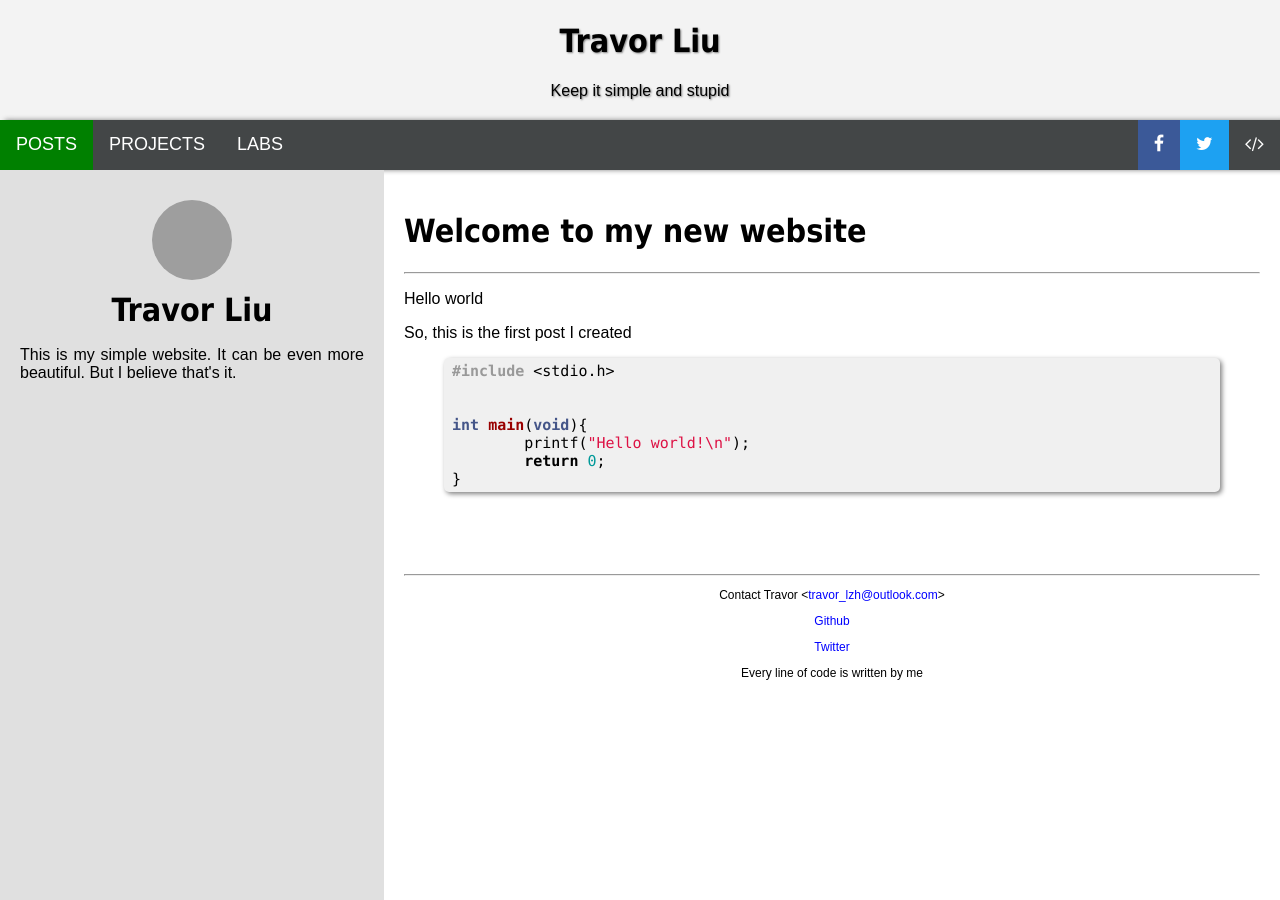
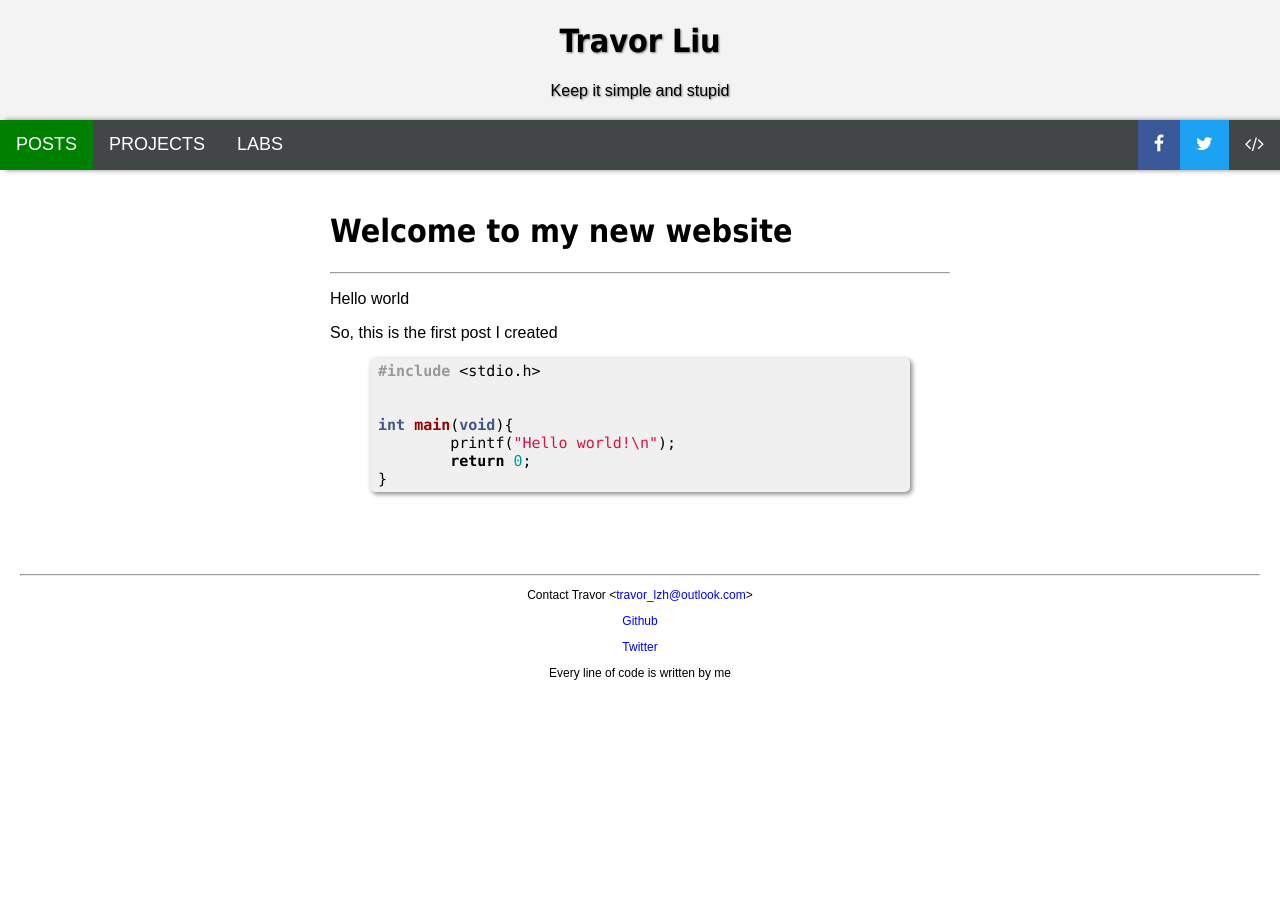
Before and after one commit to TravorLZH/travorlzh.github.io-old, a Jekyll site: the page built from _posts/2018-01-20-Welcome.md, in a window 1280 px wide. Built offline with Jekyll 4.4.1, drawn with Linux system fonts in a browser that asks for light colours; grey boxes are pictures that could not be loaded.

Commit message:
Centralized post on computer
This made the view not weird

```diff
--- a/_layouts/modern.html
+++ b/_layouts/modern.html
@@ -67,13 +67,6 @@
 			<a class="nav-btn contact-twitter" style="float: right;" href="https://twitter.com/Travor_LZH" title="Twitter"><i class="fa fa-twitter"></i></a>
 			<a class="nav-btn contact-facebook" style="float: right;" href="https://www.facebook.com/travor.liu" title="Facebook"><i class="fa fa-facebook"></i></a>
 		</div>
-		<div id="sidebar" class="sidebar">
-			<img class="circle" style="position: absolute; left: 50%; margin-left: -40px; top: 30px;" width="80" height="80" src="https://avatars.githubusercontent.com/TravorLZH"/>
-			<h1>Travor Liu</h1>
-			<div id="bar-content">
-				<p>This is my simple website. It can be even more beautiful. But I believe that's it.</p>
-			</div>
-		</div>
 		<div id="main" class="t-body">
 			<div class="content">
 				<h1>{{page.mtitle}}</h1>
--- a/_layouts/post.html
+++ b/_layouts/post.html
@@ -2,7 +2,6 @@
 layout: modern
 des: hello
 ---
-<!--<link rel="stylesheet" href="/assets/css/post_content.css"/>-->
 <link rel="stylesheet" href="/assets/css/syntax.css"/>
 <div id="post">
 	<h1>{{page.title}}</h1>
--- a/assets/css/custom.css
+++ b/assets/css/custom.css
@@ -37,7 +37,12 @@
 }
 
 @media only screen and (min-width: 420px){
-	.content img{
+	#post img{
 		max-width: 100%;
 	}
+	#post{
+		width: 50%;
+		margin-left: 25%;
+		margin-right: 25%;
+	}
 }
--- a/assets/css/main.css
+++ b/assets/css/main.css
@@ -25,44 +25,8 @@ h3 a{
 .t-body{
 	width: 100%;
 }
-.sidebar{
-	width: 25%;
-}
 .content{
 	text-align: justify;
 	margin: 20px;
 	padding-top: 1px;
 }
-@media only screen and (max-width: 420px) {
-	.sidebar{
-		display: none;
-	}
-}
-@media only screen and (min-width: 420px) {
-	.t-body{
-		position: absolute;
-		left: 30%;
-		width: 70%;
-	}
-	.sidebar{
-		text-align: center;
-		display: bloack;
-		position: fixed;
-		top: 170px;
-		width: 30%;
-		bottom: 0px;
-		background-color: #E0E0E0;
-	}
-	.sidebar h1{
-		text-align: center;
-		position: absolute;
-		width: 100%;
-		top: 100px;
-	}
-	.sidebar #bar-content{
-		position: absolute;
-		text-align: justify;
-		top: 160px;
-		margin: 0px 20px;
-	}
-}
```
Also changed, not shown: assets/css/post_content.css (+8 -0 lines).
